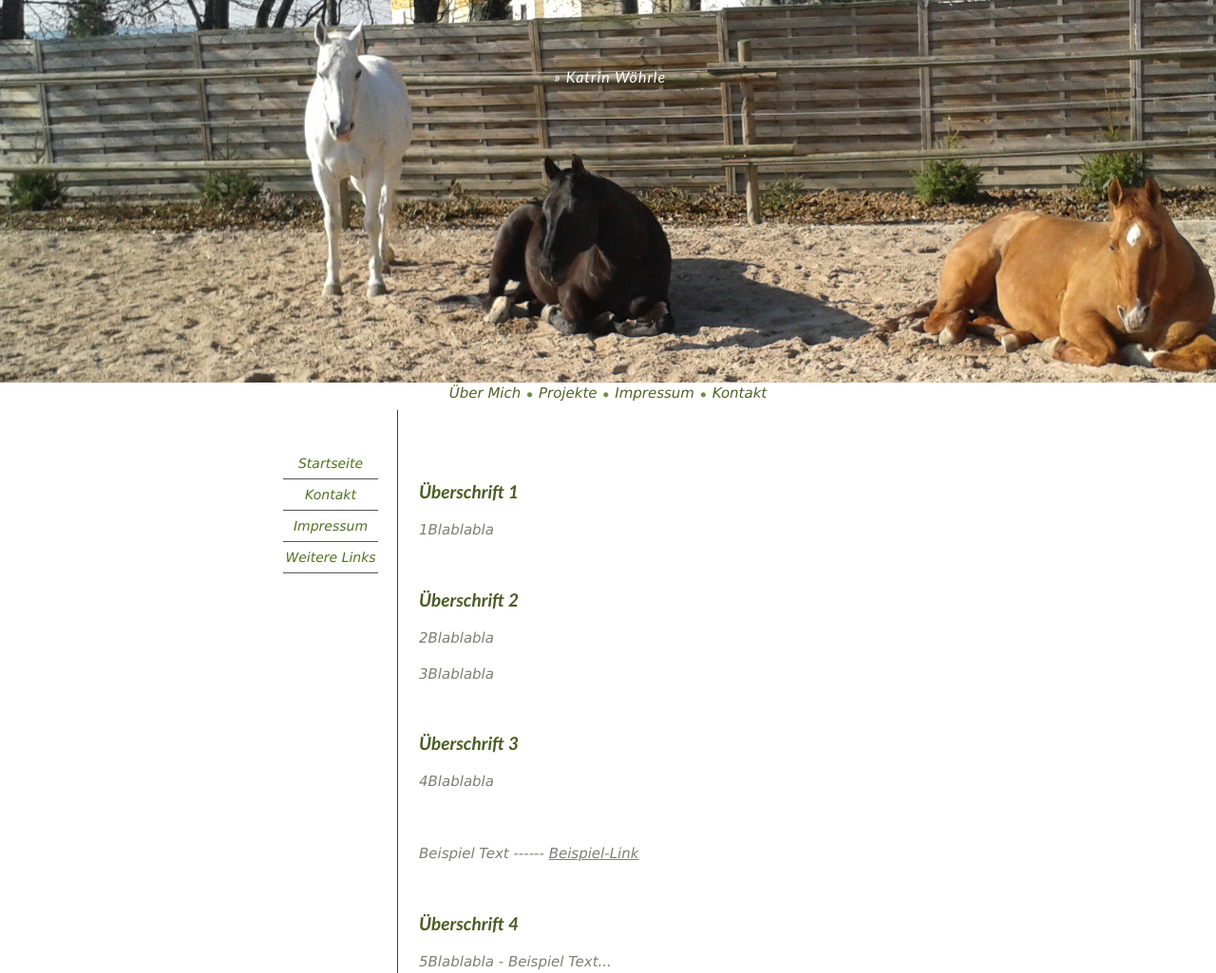
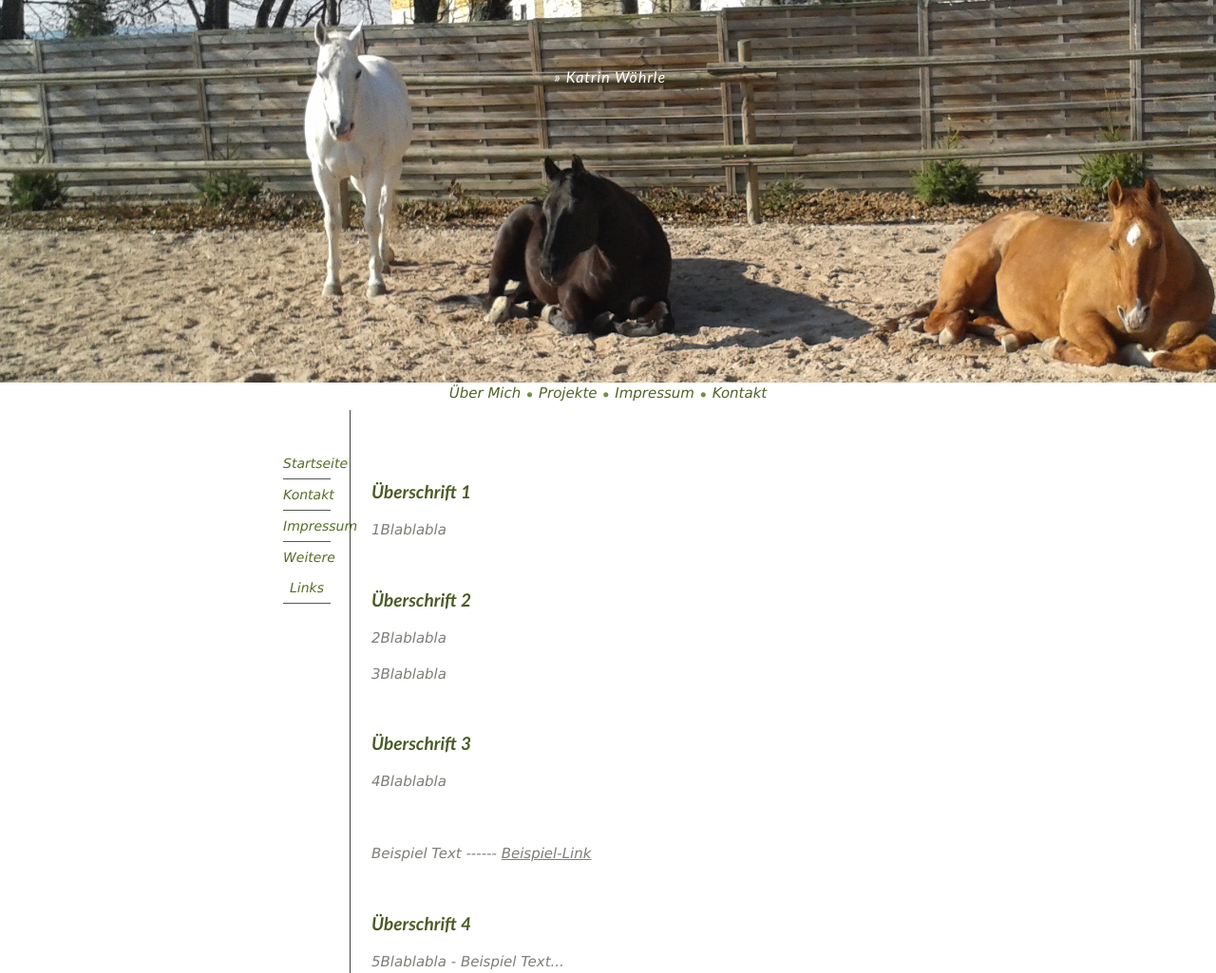
Before and after one commit to Katrin-Woehrle/Startseite, a plain HTML site: page index.html in a window 1280 px wide. Shown: the top 1025 px of the page at 95% size. Drawn offline with Linux system fonts and the light colour scheme.

Commit message:
Update menue.css

```diff
--- a/menue.css
+++ b/menue.css
@@ -6,7 +6,7 @@ margin-right:20px;
 margin-left:20px;
 text-decoration:none ;
 text-align:center;
-width:100px;border-bottom:solid 1px #565753;
+width:50px;border-bottom:solid 1px #565753;
 font-size: 14px;
 line-height: 32px;
 font-family: verdana,arial, helvetica, tahoma ,verdana, sans-serif;
```
